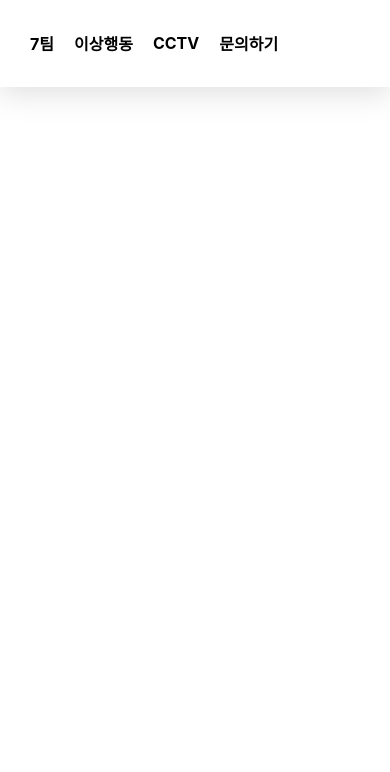
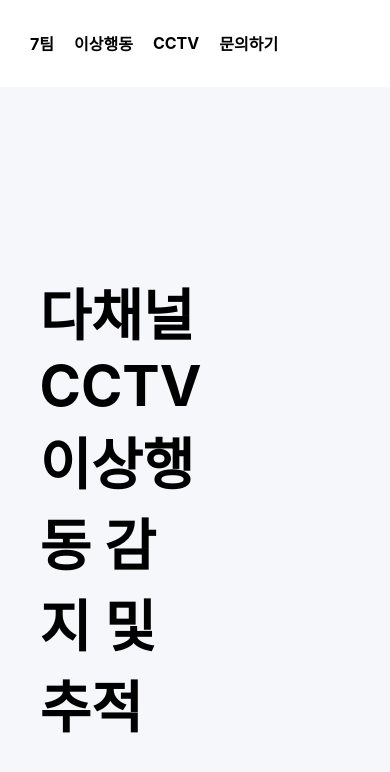
Before and after one commit to dntmdxor99/AbnormalBehaviorDetection_System, a React (Create React App) app in the folder abnormal-front/: page / in a window 390 px wide. Shown: the top 772 px of the page. Built offline with nearby package versions, Linux system fonts and the light colour scheme.

Commit message:
Design: Home 반응형 텍스트 추가

```diff
--- a/abnormal-front/src/App.css
+++ b/abnormal-front/src/App.css
@@ -13,9 +13,45 @@
   align-items: center;
 }
 
-.item{
+.menu-bar-item{
   margin-left: 20px;
 }
+
+.home {
+  display: grid;
+  grid-template-columns: 1fr 1fr;
+  padding: 20px;
+}
+
+.home-main {
+  display: flex;
+  align-items: center;
+  height: 100vh;
+  padding-left: 5vw;
+
+}
+
+.home-main-title {
+  width: 100%;
+  text-align: left;
+  font-size: 3.5em;
+  margin-top: 5px;
+}
+
+/* .home-image {
+  display: none;
+  max-width: 100%;
+  height: auto;
+  margin-top: 5px;
+  margin-left: 0;
+}
+
+@media (min-width: 700px) {
+  .home-image {
+    display: block;
+    margin-left: auto;
+  }
+} */
 
 .App-logo {
   height: 40vmin;
--- a/abnormal-front/src/components/Header.js
+++ b/abnormal-front/src/components/Header.js
@@ -2,8 +2,7 @@ import styled from "styled-components";
 
 const Header = styled.section`
   padding: 0 ${(props) => props.paddingValue}rem;
-
-  //background-color: #ffffff;
+  background-color: white;
 `;
 //box-shadow: rgba(100, 100, 111, 0.2) 0px 7px 29px 0px;
 export default Header;
--- a/abnormal-front/src/components/PageLayout.js
+++ b/abnormal-front/src/components/PageLayout.js
@@ -3,8 +3,8 @@ import styled from "styled-components";
 const LayoutSection = styled.section`
   padding: 0 ${(props) => props.paddingValue}rem;
 
-  box-shadow: rgba(100, 100, 111, 0.2) 0px 7px 29px 0px;
-  //background-color: #f5f7fa;
+  //box-shadow: rgba(100, 100, 111, 0.2) 0px 7px 29px 0px;
+  background-color: #f5f7fa;
 `;
 //box-shadow: rgba(100, 100, 111, 0.2) 0px 7px 29px 0px;
 export default LayoutSection;
--- a/abnormal-front/src/pages/CctvPage.jsx
+++ b/abnormal-front/src/pages/CctvPage.jsx
@@ -0,0 +1,39 @@
+import axios from 'axios';
+import React, {useEffect, useRef, useState} from 'react';
+import {BrowserRouter as Router, Route} from 'react-router-dom';
+import {useNavigate} from 'react-router-dom';
+import styled from 'styled-components';
+import PageLayout from '../components/PageLayout';
+import Header from '../components/Header';
+
+const Frame = styled.div`
+  width: 100vw;
+  height: 100vh;
+`
+const CctvPage = () => {
+    return (
+        <PageLayout>
+            <Header>
+              <div className='menu'>
+                <div className='menu-bar'>
+                  <h4 className='menu-bar-item'>7팀</h4>
+                  <h4 className='menu-bar-item'>이상행동</h4>
+                  <h4 className='menu-bar-item'>CCTV</h4>
+                  <h4 className='menu-bar-item'>문의하기</h4>
+                </div>
+              </div>
+            </Header>
+            <Frame>
+              <div className='cctv'>
+                <div className='cctv-main'>
+                  <h1 className='cctv-main-title'>
+                    현재 등록된 CCTV
+                  </h1>
+                </div>
+              </div>
+            </Frame>
+        </PageLayout>
+    )
+};
+
+export default CctvPage;
--- a/abnormal-front/src/pages/MainPage.jsx
+++ b/abnormal-front/src/pages/MainPage.jsx
@@ -1,24 +1,44 @@
 import axios from 'axios';
-import React, { useEffect, useRef, useState } from 'react';
-import { BrowserRouter as Router, Route } from 'react-router-dom';
-import { useNavigate } from 'react-router-dom';
+import React, {useEffect, useRef, useState} from 'react';
+import {BrowserRouter as Router, Route} from 'react-router-dom';
+import {useNavigate} from 'react-router-dom';
 import styled from 'styled-components';
 import PageLayout from '../components/PageLayout';
 import Header from '../components/Header';
+// import homeImage from '../assets/img/home-image.png'
+
+const Frame = styled.div`
+  width: 100vw;
+  height: 100vh;
+`
 
 const MainPage = () => {
     return (
         <PageLayout>
             <Header>
-          <div className='APP'>
+              <div className='menu'>
                 <div className='menu-bar'>
-            <h4 className='item'>7팀</h4>
-            <h4 className='item'>이상행동</h4>
-            <h4 className='item'>CCTV</h4>
-            <h4 className='item'>문의하기</h4>
+                  <h4 className='menu-bar-item'>7팀</h4>
+                  <h4 className='menu-bar-item'>이상행동</h4>
+                  <h4 className='menu-bar-item'>CCTV</h4>
+                  <h4 className='menu-bar-item'>문의하기</h4>
                 </div>
               </div>
             </Header>
+            <Frame>
+              <div className='home'>
+                <div className='home-main'>
+                  <h1 className='home-main-title'>
+                    다채널 CCTV
+                    <br />
+                    이상행동 감지 및 추적
+                  </h1>
+                </div>
+                {/* <div className='home-image'>
+                  <img className='home-image-proto' alt='decoration' src={homeImage} />
+                </div> */}
+              </div>
+            </Frame>
         </PageLayout>
     )
 };
```
Also changed, not shown: abnormal-front/src/assets/img/home-image.png (added), 1 other file (tests, documents, lock files or other folders). Lines whose indentation alone changed are shown as unchanged.
